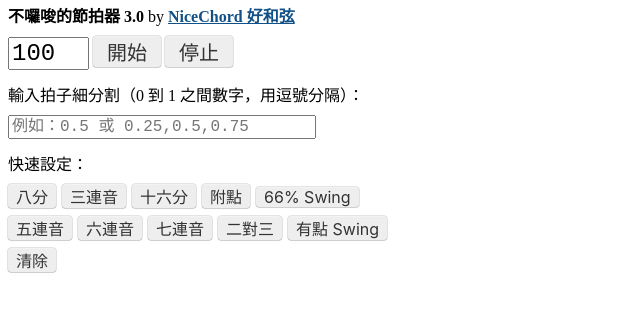
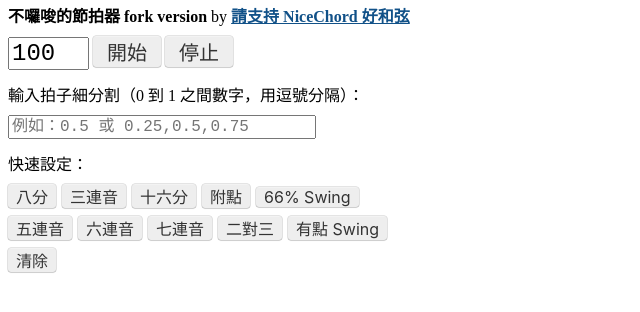
Before and after one commit to XDProjectG/metro3, a plain HTML site: page index.html in a window 1280 px wide. Shown: the whole page, without its empty margins (0-640 px from the left). Drawn offline with Linux system fonts and the light colour scheme.

Commit message:
小修頁面文字，去掉版本號

```diff
--- a/index.html
+++ b/index.html
@@ -56,7 +56,7 @@
     }
 </style>
 <body>
-    <p><b>不囉唆的節拍器 3.0</b> by <a href="https://nicechord.com/">NiceChord 好和弦</a><br /></p>
+    <p><b>不囉唆的節拍器 fork version</b> by <a href="https://nicechord.com/">請支持 NiceChord 好和弦</a><br /></p>
     <input id="bpm" type="number" value="100" min="1" max="999" onchange="updateBPM();" onclick="select_all();" onkeypress="onTestChange();">
     <button id="start" type="button" ontouchend="metrostart();" onclick="metrostart();">開始</button>
     <button id="stop" type="button" ontouchend="metrostop();" onclick="metrostop();">停止</button>
```
